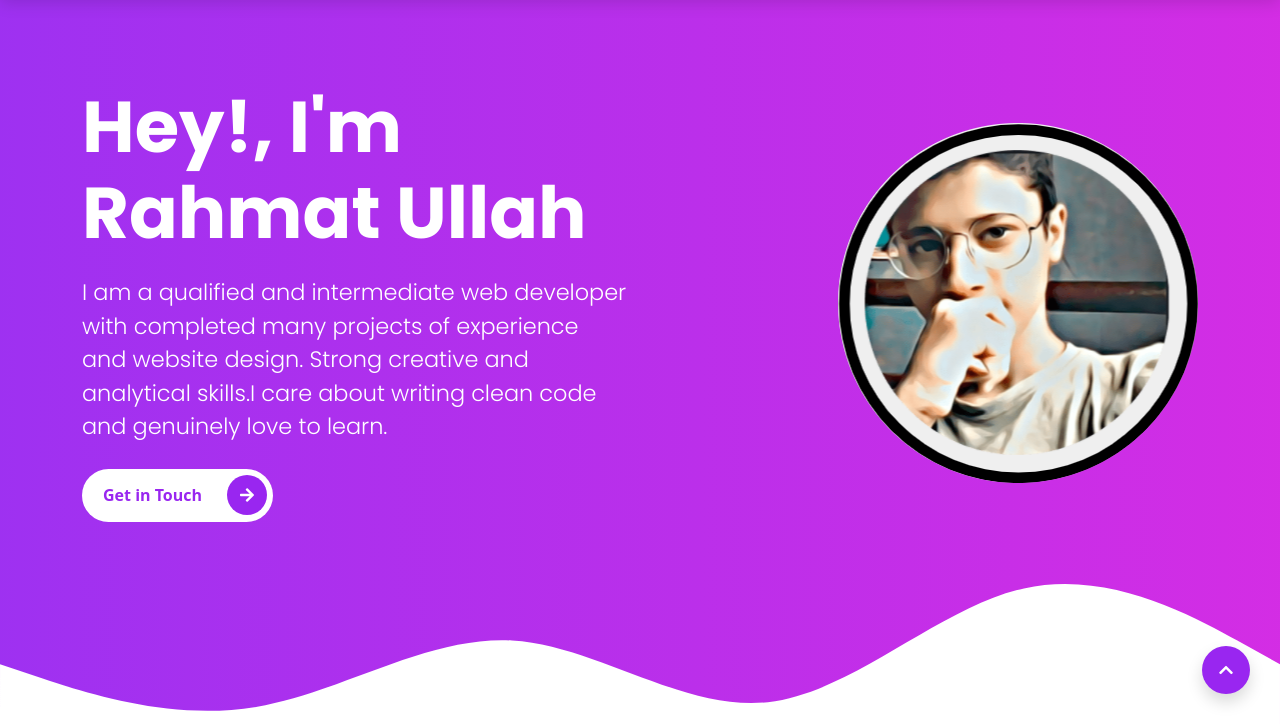
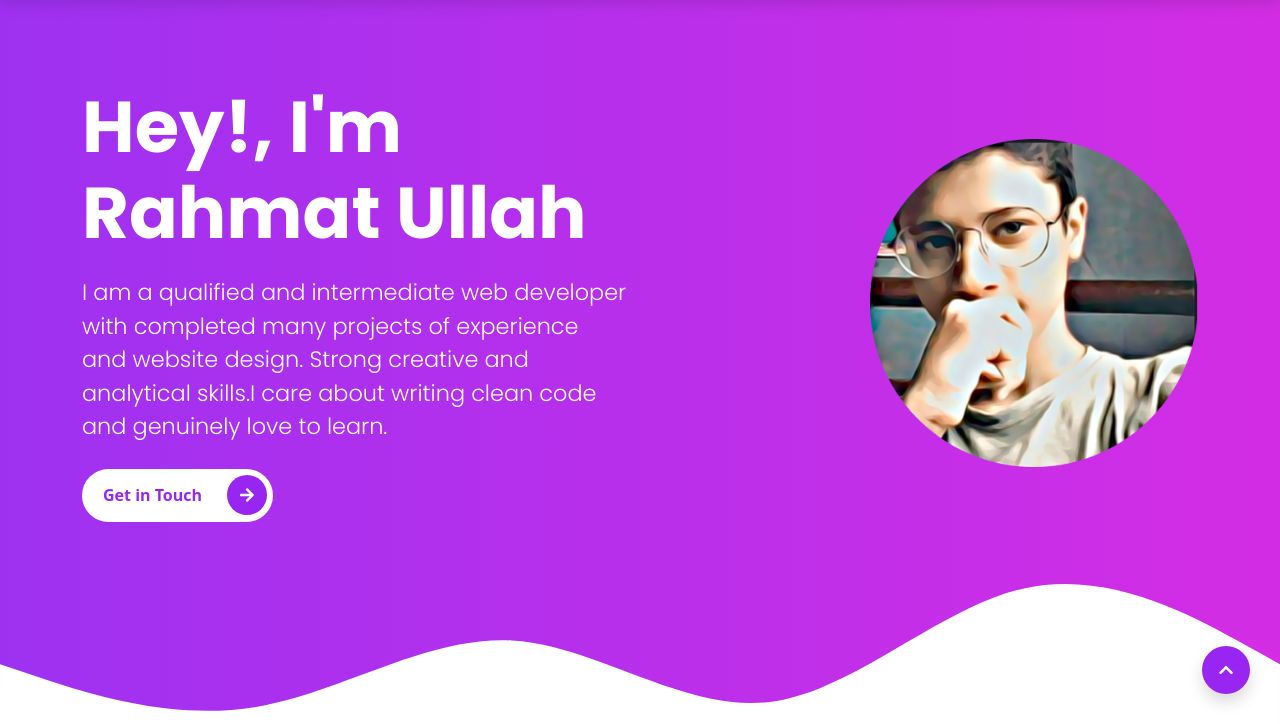
Before and after one commit to Tamhat/Rahmat-Ullah-Portfolio, a plain HTML site: page index.html in a window 1280 px wide. Shown: the part 76-800 px from the top of the page. Drawn offline with nearby package versions, Linux system fonts and the light colour scheme; files whose address does not match are found by name.

Commit message:
Add files via upload

```diff
--- a/index.html
+++ b/index.html
@@ -93,8 +93,8 @@
         </div>
         <!-- START THE CONTENT FOR THE VIDEO -->
         <div class="col-md-6 intros text-end">
-          <div class="video-box">
-            <img src="images/arts/Screenshot_72-modified.png" alt="video illutration">
+          <div class="video-box" >
+            <img style="width:60%;" src="images/arts/mine-modified.png" alt="video illutration">
 
           </div>
         </div>
```
